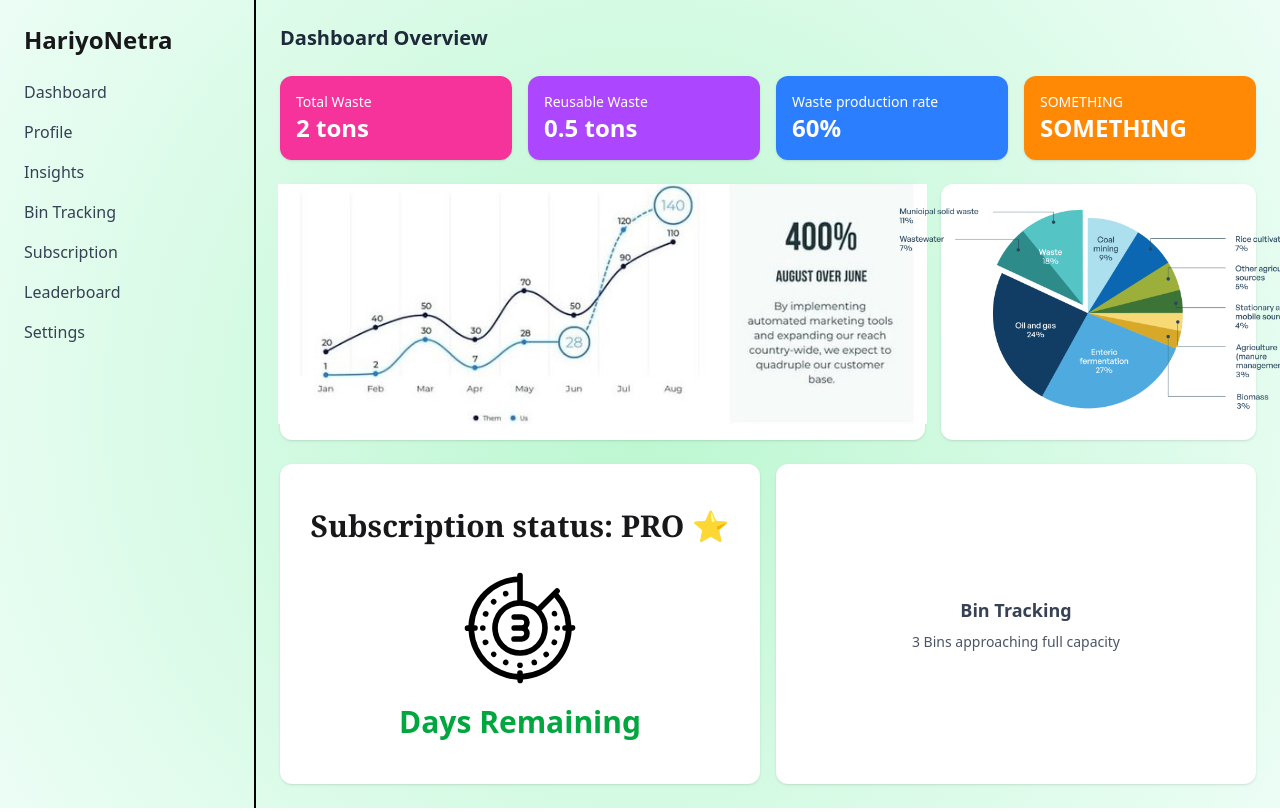
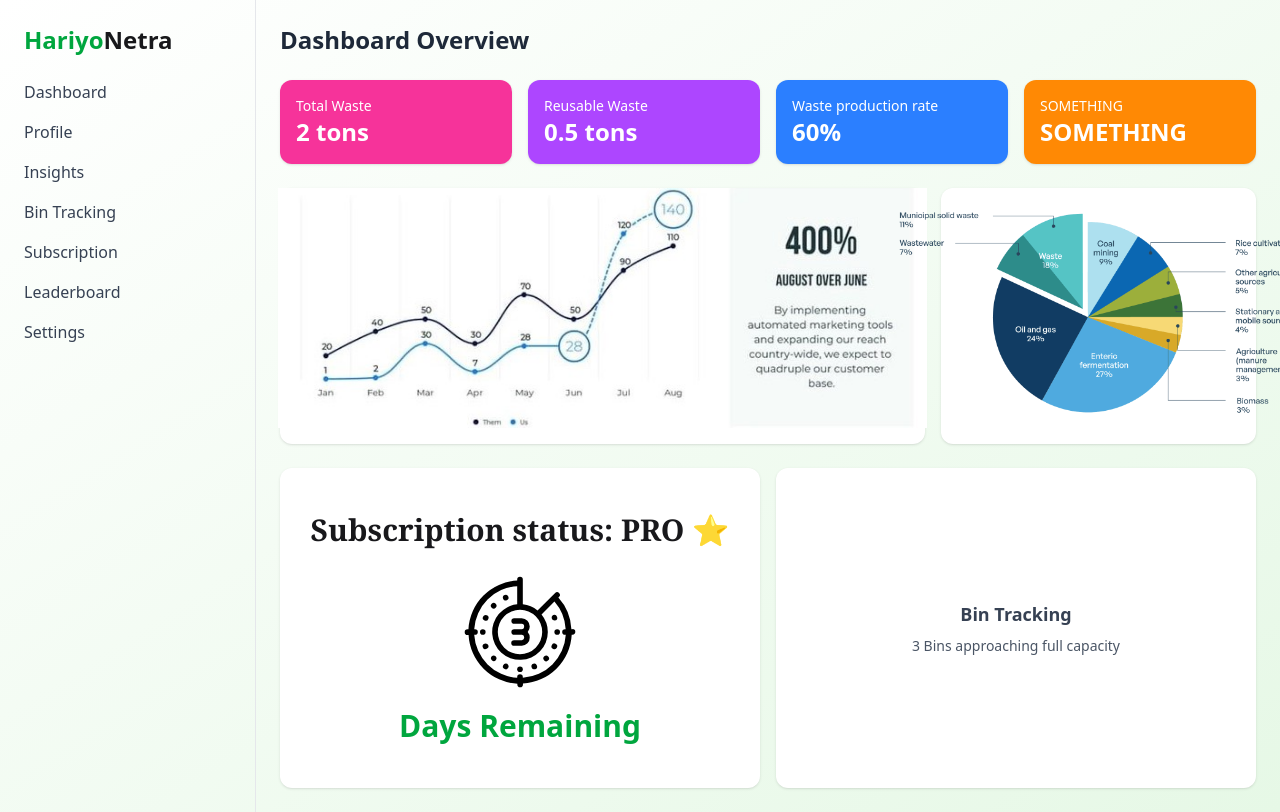
Before and after one commit to SSmus-k/Unhandled_Promise_hackforbusiness, a React (Vite) app in the folder frontend/hariyo-netra/: page /dashboard in a window 1280 px wide. Built offline with nearby package versions, Linux system fonts and the light colour scheme.

Commit message:
First Message

```diff
--- a/frontend/hariyo-netra/src/pages/Dashboard.jsx
+++ b/frontend/hariyo-netra/src/pages/Dashboard.jsx
@@ -3,15 +3,15 @@ import { Link } from 'react-router-dom';
 
 export default function Dashboard() {
   return (
-   <div className="flex min-h-screen bg-[radial-gradient(circle_at_center,_#bbf7d0,_#ecfdf5)] font-sans">
+   <div className="flex min-h-screen bg-gradient-to-br from-white to-[#e6f8e6] font-sans">
 
       {/* Sidebar */}
-<aside className="w-64 bg-transparent border-r-2 border-black p-6">
+<aside className="w-64 bg-transparent border-r-[0.5px] border-gray-200 p-6">
 
-        <h1 className="text-2xl font-bold mb-6 text-green">HariyoNetra</h1>
+        <h1 className="text-2xl font-bold mb-6 text-green"><span className="text-green-600">Hariyo</span>Netra</h1>
         <nav className="space-y-4">
           {['Dashboard', 'Profile', 'Insights', 'Bin Tracking', 'Subscription', 'Leaderboard', 'Settings'].map(item => (
-            <Link to={`/${item}`} key={item} className="block text-gray-700 hover:text-purple-600">
+            <Link to={`/${item}`} key={item} className="block text-gray-700 hover:text-green-600">
               {item}
             </Link>
           ))}
@@ -22,25 +22,25 @@ export default function Dashboard() {
       <main className="flex-1 p-6 space-y-6 overflow-auto">
         {/* Header */}
         <div className="flex justify-between items-center">
-          <h2 className="text-xl font-semibold text-gray-800">Dashboard Overview</h2>
+          <h2 className="text-2xl font-bold text-gray-800">Dashboard Overview</h2>
 
         </div>
 
         {/* Top Cards */}
         <div className="grid grid-cols-1 sm:grid-cols-2 lg:grid-cols-4 gap-4">
-          <div className="bg-pink-500 text-white p-4 rounded-xl shadow">
+          <div className="bg-pink-500 text-white p-4 rounded-xl shadow hover:scale-105 transition-all ease-in-out">
             <h3 className="text-sm">Total Waste</h3>
             <p className="text-2xl font-bold">2 tons</p>
           </div>
-          <div className="bg-purple-500 text-white p-4 rounded-xl shadow">
+          <div className="bg-purple-500 text-white p-4 rounded-xl shadow hover:scale-105 transition-all ease-in-out">
             <h3 className="text-sm">Reusable Waste</h3>
             <p className="text-2xl font-bold">0.5 tons</p>
           </div>
-          <div className="bg-blue-500 text-white p-4 rounded-xl shadow">
+          <div className="bg-blue-500 text-white p-4 rounded-xl shadow hover:scale-105 transition-all ease-in-out">
             <h3 className="text-sm">Waste production rate</h3>
             <p className="text-2xl font-bold">60%</p>
           </div>
-          <div className="bg-orange-400 text-white p-4 rounded-xl shadow">
+          <div className="bg-orange-400 text-white p-4 rounded-xl shadow hover:scale-105 transition-all ease-in-out">
             <h3 className="text-sm">SOMETHING</h3>
             <p className="text-2xl font-bold">SOMETHING</p>
           </div>
```
